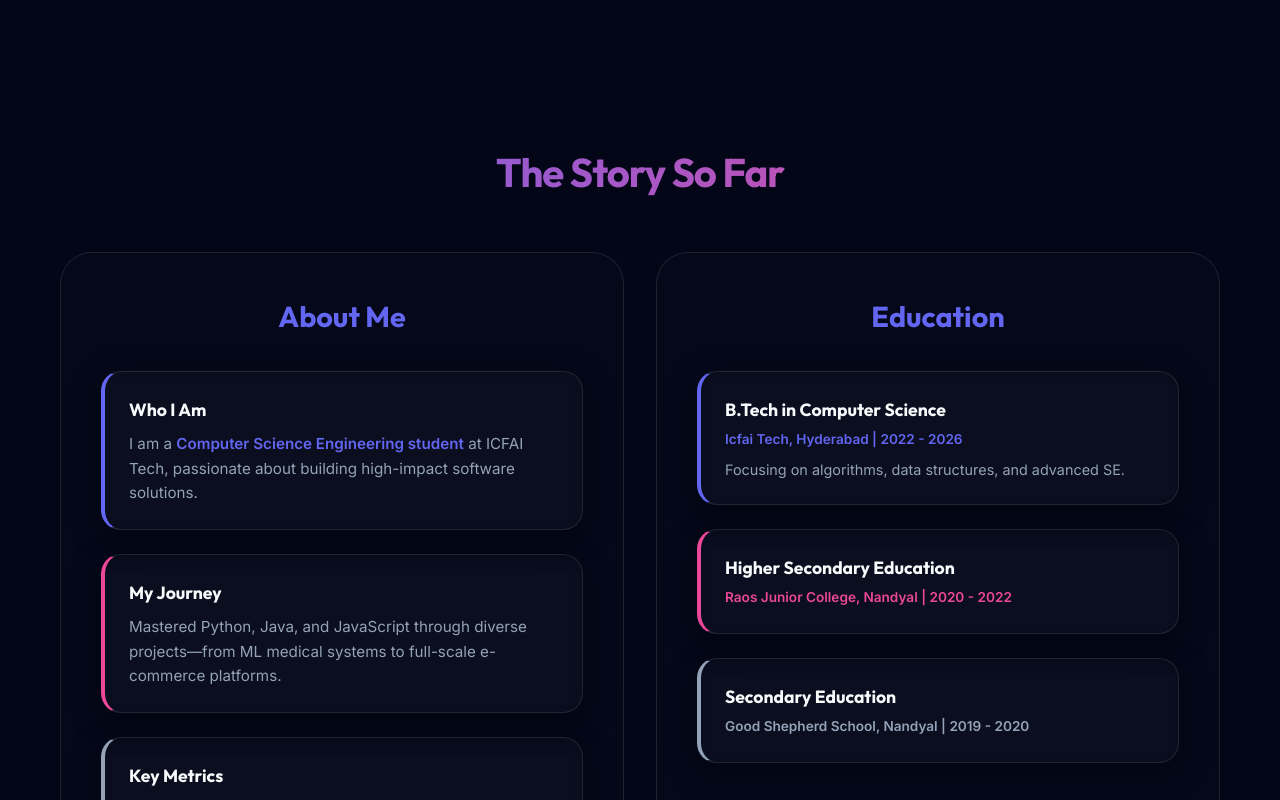
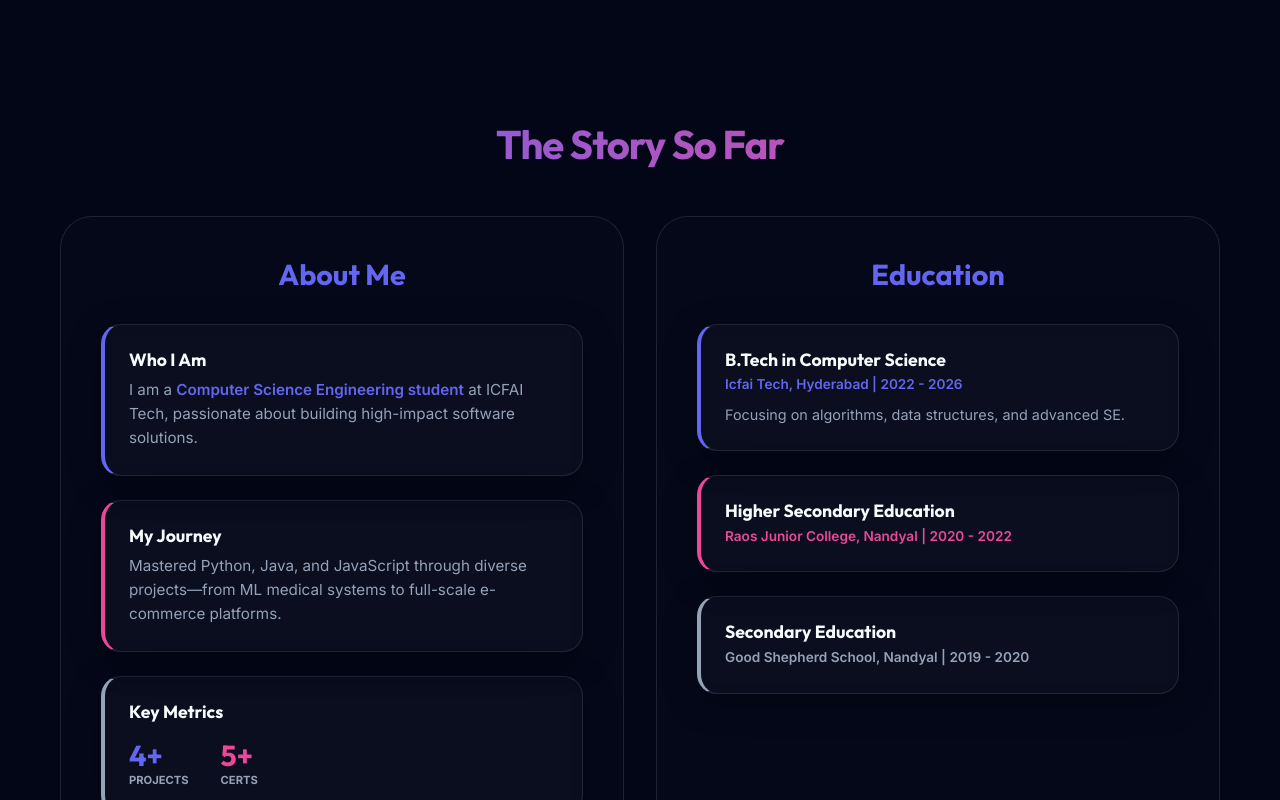
Before and after one commit to Deepthireddy729/deepthi-portfolio, a React (Vite) app: page / in a window 1280 px wide. Shown: the part 800-1600 px from the top of the page. Built offline with nearby package versions, Linux system fonts and the light colour scheme.

Commit message:
Add access key reminder for RAG Chatbot

```diff
--- a/src/App.css
+++ b/src/App.css
@@ -15,27 +15,42 @@
   --transition: all 0.3s cubic-bezier(0.4, 0, 0.2, 1);
 }
 
+/* Base Reset & Global Rules */
 * {
   margin: 0;
   padding: 0;
   box-sizing: border-box;
   overflow-wrap: break-word;
-  word-wrap: break-word;
-  word-break: break-word;
 }
 
+html,
 body {
-  font-family: 'Inter', sans-serif;
+  width: 100%;
+  max-width: 100vw;
+  overflow-x: hidden;
+  position: relative;
   background-color: var(--bg-darker);
   color: var(--text-main);
+  font-family: 'Inter', sans-serif;
   line-height: 1.6;
-  width: 100%;
-  overflow-x: hidden;
-  position: relative;
 }
 
 html {
   scroll-behavior: smooth;
+  font-size: 85%;
+  /* Mobile Base */
+}
+
+@media (min-width: 768px) {
+  html {
+    font-size: 92%;
+  }
+}
+
+@media (min-width: 1200px) {
+  html {
+    font-size: 100%;
+  }
 }
 
 h1,
@@ -45,28 +60,44 @@ h4,
 .outfit {
   font-family: 'Outfit', sans-serif;
   font-weight: 700;
+  line-height: 1.2;
+}
+
+p {
+  color: var(--text-muted);
+}
+
+/* Layout Elements */
+section {
+  padding: 60px 0;
+}
+
+@media (min-width: 768px) {
+  section {
+    padding: 100px 0;
+  }
 }
 
 .container {
   width: 100%;
-  margin: auto;
-  max-width: 100vw;
+  max-width: 1200px;
+  margin: 0 auto;
+  padding: 0 1.25rem;
+  overflow-x: hidden;
 }
 
-a {
-  text-decoration: none;
-  color: inherit;
-  transition: var(--transition);
+.section-title {
+  text-align: center;
+  font-size: clamp(1.8rem, 5vw, 2.5rem);
+  margin-bottom: clamp(2rem, 5vw, 3rem);
+  background: linear-gradient(to right, var(--primary), var(--secondary));
+  -webkit-background-clip: text;
+  -webkit-text-fill-color: transparent;
+  font-weight: 800;
+  letter-spacing: -1px;
 }
 
-button {
-  cursor: pointer;
-  border: none;
-  outline: none;
-  font-family: inherit;
-}
-
-/* Glassmorphism utility */
+/* Utility Classes */
 .glass {
   background: var(--glass);
   backdrop-filter: var(--glass-blur);
@@ -76,7 +107,42 @@ button {
   box-shadow: var(--shadow);
 }
 
+.animate {
+  animation: fadeIn 0.8s ease-out forwards;
+}
 
+@keyframes fadeIn {
+  from {
+    opacity: 0;
+    transform: translateY(20px);
+  }
+
+  to {
+    opacity: 1;
+    transform: translateY(0);
+  }
+}
+
+/* Grid System - Mobile First */
+.about-grid,
+.skills-grid,
+.projects-grid,
+.contact-grid {
+  display: grid;
+  grid-template-columns: 1fr;
+  gap: 1.5rem;
+}
+
+@media (min-width: 768px) {
+
+  .about-grid,
+  .skills-grid,
+  .projects-grid,
+  .contact-grid {
+    grid-template-columns: repeat(auto-fit, minmax(320px, 1fr));
+    gap: 2.5rem;
+  }
+}
 
 /* Scrollbar */
 ::-webkit-scrollbar {
@@ -96,280 +162,57 @@ button {
   background: var(--primary-hover);
 }
 
-@keyframes fadeIn {
-  from {
-    opacity: 0;
-    transform: translateY(20px);
-  }
-
-  to {
-    opacity: 1;
-    transform: translateY(0);
-  }
-}
-
-.animate {
-  animation: fadeIn 0.8s ease-out forwards;
-}
-
+/* Common Link Effects */
 .nav-item:hover {
   color: var(--primary) !important;
   text-shadow: 0 0 10px rgba(99, 102, 241, 0.4);
 }
 
-/* Mobile-first responsive design */
-
-/* Base styles for mobile (320px and up) */
-html {
-  font-size: 75%;
-}
-
-body {
-  font-size: 1rem;
-  /* Reset to 16px effectively */
-}
-
-section {
-  padding: 40px 0;
-}
-
-.section-title {
-  text-align: center;
-  font-size: 1.4rem;
-  margin-bottom: 1rem;
-  background: linear-gradient(to right, var(--primary), var(--secondary));
-  -webkit-background-clip: text;
-  -webkit-text-fill-color: transparent;
-  font-weight: 800;
-  letter-spacing: -1px;
-}
-
-.container {
-  padding: 0 0.5rem;
-  width: 100%;
-  max-width: 100vw;
-  overflow-x: hidden;
-}
-
-/* Typography Scale for mobile */
-h1 {
-  font-size: 2rem;
-}
-
-h2 {
-  font-size: 1.5rem;
-}
-
-h3 {
-  font-size: 1.1rem;
-}
-
-h4 {
-  font-size: 1rem;
-}
-
-p {
-  font-size: 0.85rem;
-}
-
-/* Force Single Column Grids on mobile */
-.about-grid,
-.skills-grid,
-.projects-grid,
-.contact-grid {
-  grid-template-columns: 1fr;
-  gap: 1.5rem;
-}
-
-/* Experience Timeline mobile */
-.experience-timeline {
-  padding-left: 1.2rem;
-}
-
-/* Navigation mobile */
-.nav-item {
-  font-size: 1rem;
-  padding: 0.8rem;
-}
-
-/* Buttons mobile */
-button {
-  min-height: 44px;
-  /* iOS touch target */
-  padding: 0.6rem 1.2rem;
-  font-size: 0.9rem;
-}
-
-/* Fix overflow on mobile */
-* {
-  max-width: 100%;
-  box-sizing: border-box;
-}
-
-/* Hero mobile */
-.hero-content {
-  text-align: center;
-  padding: 0 1rem;
-}
-
-/* Contact form mobile */
-.contact-form input,
-.contact-form textarea,
-.contact-form button {
-  width: 100%;
-  margin-bottom: 1rem;
-}
-
-/* Skills mobile */
-.skill-bar {
-  height: 6px;
-}
-
-/* Projects mobile */
-.project-card {
-  margin-bottom: 2rem;
-}
-
-/* Footer mobile */
-footer .container {
-  flex-direction: column;
-  text-align: center;
-  gap: 2rem;
-}
-
-footer .social-links {
-  justify-content: center;
-}
-
-/* Contact card mobile */
-.contact-card {
-  max-width: 100%;
-}
-
-/* Small phones and up (481px+) */
-@media (min-width: 481px) {
-  html {
-    font-size: 82%;
-  }
-
-  section {
-    padding: 50px 0;
-  }
-
-  .section-title {
-    font-size: 1.6rem;
-    margin-bottom: 1.5rem;
-  }
-
-  .container {
-    padding: 0 1rem;
-  }
-
-  h1 {
-    font-size: 2.5rem;
-  }
-
-  h2 {
-    font-size: 1.8rem;
-  }
-
-  h3 {
-    font-size: 1.3rem;
-  }
-
-  h4 {
-    font-size: 1.1rem;
-  }
-
-  p {
-    font-size: 0.9rem;
-  }
-
-  .nav-item {
-    font-size: 1.1rem;
-    padding: 1rem;
-  }
-
-  button {
-    padding: 0.75rem 1.5rem;
-    font-size: 1rem;
-  }
-}
-
-/* Tablets (769px+) */
-@media (min-width: 769px) {
-  html {
-    font-size: 92%;
-  }
-
-  section {
-    padding: 80px 0;
-  }
-
-  .section-title {
-    font-size: 2rem;
-    margin-bottom: 2rem;
-  }
-
-  .container {
-    padding: 0 1.5rem;
-    display: flex;
-    flex-direction: column;
-  }
-
-  /* Allow grids on tablets */
-  .about-grid,
-  .skills-grid,
-  .projects-grid,
-  .contact-grid {
-    grid-template-columns: repeat(auto-fit, minmax(280px, 1fr));
-    gap: 2rem;
-  }
-
-  /* Experience timeline tablet */
-  .experience-timeline {
-    padding-left: 3rem;
-  }
-
-  /* Footer tablet */
-  footer .container {
-    flex-direction: row;
-    text-align: left;
-    gap: 4rem;
-  }
-
-  footer .social-links {
-    justify-content: flex-end;
-  }
-}
-
-/* Desktops (1025px+) */
-@media (min-width: 1025px) {
-  html {
-    font-size: 100%;
-  }
-
-  section {
-    padding: 100px 0;
-  }
-
-  .section-title {
-    font-size: 2.5rem;
-    margin-bottom: 3rem;
-  }
-
-  .container {
-    padding: 20px;
-    max-width: 1200px;
-    display: block;
-    /* Reset from flex */
-  }
-}
-
-/* Accessibility & Interaction fixes */
 @media (hover: none) {
   .nav-item:hover {
     text-shadow: none;
     color: inherit !important;
   }
 }
+
+/* Fix specific components that tend to overflow */
+img,
+video,
+canvas,
+svg {
+  max-width: 100%;
+  height: auto;
+}
+
+input,
+textarea,
+button {
+  font-family: inherit;
+  width: 100%;
+}
+
+@media (min-width: 768px) {
+
+  input,
+  textarea {
+    width: auto;
+  }
+}
+
+/* Mobile-first specific fixes */
+@media (max-width: 767px) {
+  .experience-timeline {
+    padding-left: 1.2rem;
+  }
+
+  .nav-item {
+    font-size: 1rem;
+    padding: 0.8rem;
+  }
+
+  button {
+    min-height: 44px;
+    padding: 0.6rem 1.2rem;
+    font-size: 0.9rem;
+  }
+}
--- a/src/components/Contact.jsx
+++ b/src/components/Contact.jsx
@@ -21,7 +21,7 @@ const Contact = () => {
 
     const gridStyle = {
         display: 'grid',
-        gridTemplateColumns: 'repeat(auto-fit, minmax(min(100%, 320px), 1fr))',
+        gridTemplateColumns: 'repeat(auto-fit, minmax(min(100%, 300px), 1fr))',
         gap: '2.5rem',
         marginTop: '2rem',
     };
--- a/src/components/Footer.jsx
+++ b/src/components/Footer.jsx
@@ -20,9 +20,9 @@ const Footer = () => {
     const containerStyle = {
         display: 'flex',
         justifyContent: 'space-between',
-        alignItems: 'start', // Align to start for better flex control
+        alignItems: 'center',
         flexWrap: 'wrap',
-        gap: '4rem',
+        gap: 'clamp(2rem, 5vw, 4rem)',
     };
 
     const logoStyles = {
--- a/src/components/Hero.jsx
+++ b/src/components/Hero.jsx
@@ -67,13 +67,12 @@ const Hero = () => {
     };
 
     const titleStyles = {
-        fontSize: 'clamp(2.5rem, 15vw, 5rem)', // Scaled better for mobile
+        fontSize: 'clamp(2rem, 15vw, 5rem)', // Scaled better for mobile
         lineHeight: 1.1,
         marginBottom: '2rem',
         letterSpacing: isMobile ? '-1px' : '-2px',
         fontWeight: '900',
         fontFamily: 'Outfit',
-        width: '100%',
         wordBreak: 'break-word',
         overflowWrap: 'break-word'
     };
--- a/src/components/Projects.jsx
+++ b/src/components/Projects.jsx
@@ -16,7 +16,7 @@ const Projects = () => {
         {
             title: "🤖 RAG Chatbot",
             shortTitle: "RAG",
-            description: "AI-powered chatbot using Retrieval-Augmented Generation that retrieves relevant information from documents in real-time.",
+            description: "AI-powered chatbot using Retrieval-Augmented Generation. (Access Key: deepthi)",
             tech: ["Python", "NLP", "Machine Learning"],
             demoLink: "https://chatbot-nwe33q7j7-deepthireddy729s-projects.vercel.app/",
             codeLink: "https://github.com/Deepthireddy729/chatbot",
```
